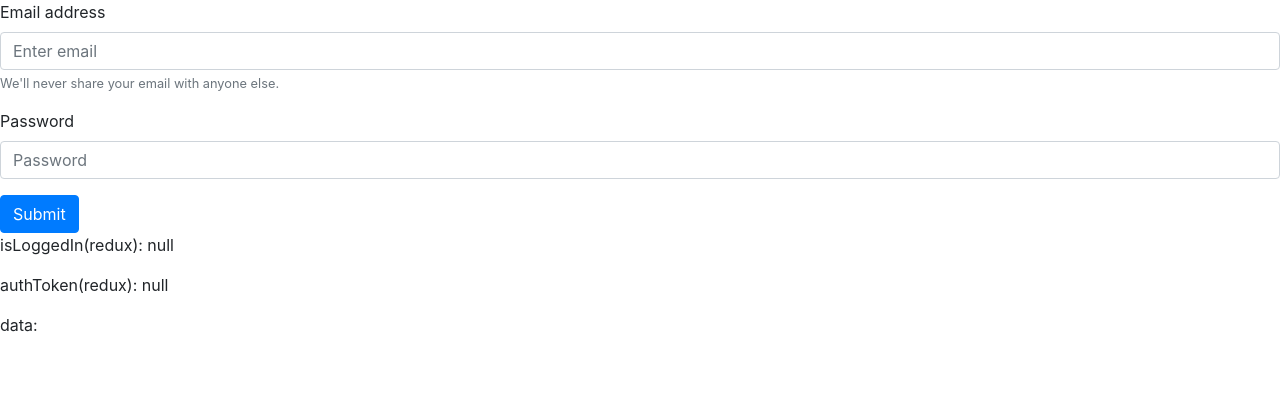
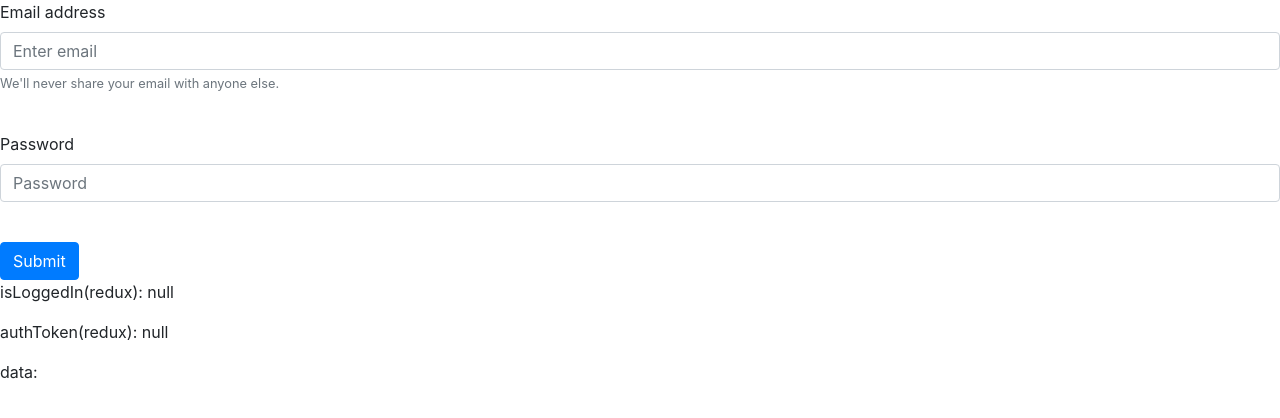
Before and after one commit to rohanbhatia96/hero-battles, a React (Create React App) app in the folder web/: page /login in a window 1280 px wide. Shown: the top 418 px of the page. Built offline with nearby package versions, Linux system fonts and the light colour scheme.

Commit message:
Login form beautification

```diff
--- a/web/src/app/containers/LoginForm.tsx
+++ b/web/src/app/containers/LoginForm.tsx
@@ -1,13 +1,13 @@
-import React, { useState } from "react";
-import { useSelector, useDispatch } from "react-redux";
+import { useLazyQuery } from "@apollo/client";
+import { Formik, FormikHelpers } from "formik";
+import React from "react";
+import Button from "react-bootstrap/Button";
+import Form from "react-bootstrap/Form";
+import { useDispatch, useSelector } from "react-redux";
+import { LOGIN_USER } from "../api/gqlQueries";
+import userLoginSchema from "../schemas/userLoginSchema";
 import { RootState } from "../store/types/reducers";
-import { useLazyQuery } from "@apollo/client";
-import { LOGIN_USER } from "../api/gqlQueries";
-import Form from "react-bootstrap/Form";
-import Button from "react-bootstrap/Button";
 import { Query, QueryLoginArgs } from "../types/graphql";
-import { Formik, FormikHelpers } from "formik";
-import userLoginSchema from "../schemas/userLoginSchema";
 
 interface FormValues {
   email: string;
@@ -72,7 +72,9 @@ const LoginForm: React.FC = () => {
               <Form.Text className="text-muted">
                 We'll never share your email with anyone else.
               </Form.Text>
-              <Form.Text className="text-danger">{errors.email}</Form.Text>
+              <Form.Text className="text-danger">
+                &#x200B;{errors.email}
+              </Form.Text>
             </Form.Group>
 
             <Form.Group controlId="password">
@@ -82,7 +84,9 @@ const LoginForm: React.FC = () => {
                 placeholder="Password"
                 onChange={handleChange}
               />
-              <Form.Text className="text-danger">{errors.password}</Form.Text>
+              <Form.Text className="text-danger">
+                &#x200B;{errors.password}
+              </Form.Text>
             </Form.Group>
             <Button
               type="submit"
```
